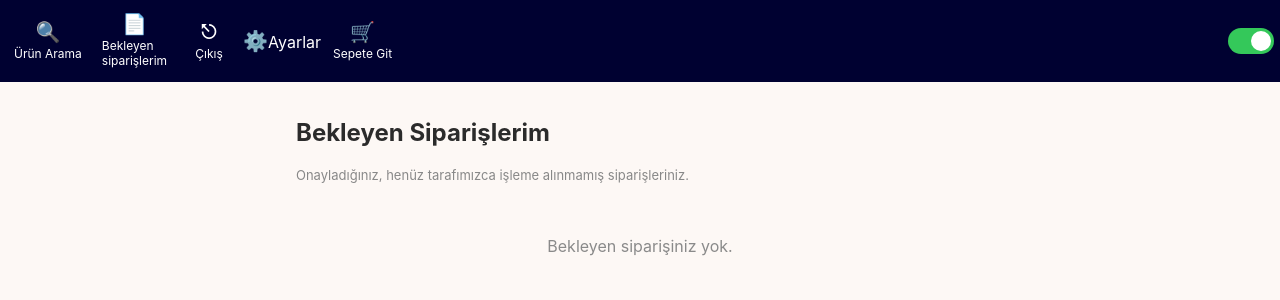
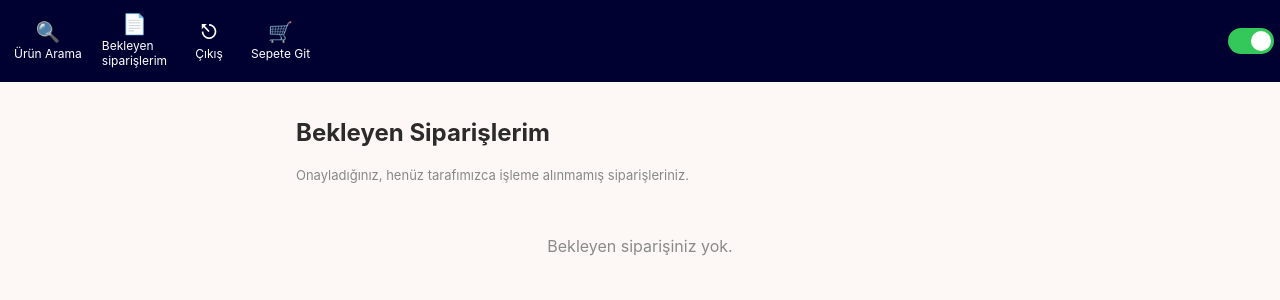
Before and after one commit to brakcinkl-cell/FlipAbit, a Flask app: page /bekleyen-siparislerim in a window 1280 px wide. Shown: the top 300 px of the page. Run offline with Flask 3, Linux system fonts and the light colour scheme; the visitor is signed in with stand-in values (Sample User, id 1); data that the repository does not hold is empty.

Commit message:
İşlevsiz "Ayarlar" nav öğesini kaldır
Bekleyen siparişlerim zaten nav'da vardı, boş/işlevsiz dişli ikonuna
gerek yoktu.

```diff
--- a/templates/base.html
+++ b/templates/base.html
@@ -23,9 +23,6 @@
             <span class="icon">👤</span><span>Girişe Git</span>
         </a>
     {% endif %}
-    <span class="nav-item">
-        <span class="icon">⚙️</span><span>Ayarlar</span>
-    </span>
     <a href="{{ url_for('sepet') if kullanici_adi else url_for('giris') }}" class="nav-item">
         <span class="icon">🛒</span><span>Sepete Git</span>
     </a>
```
